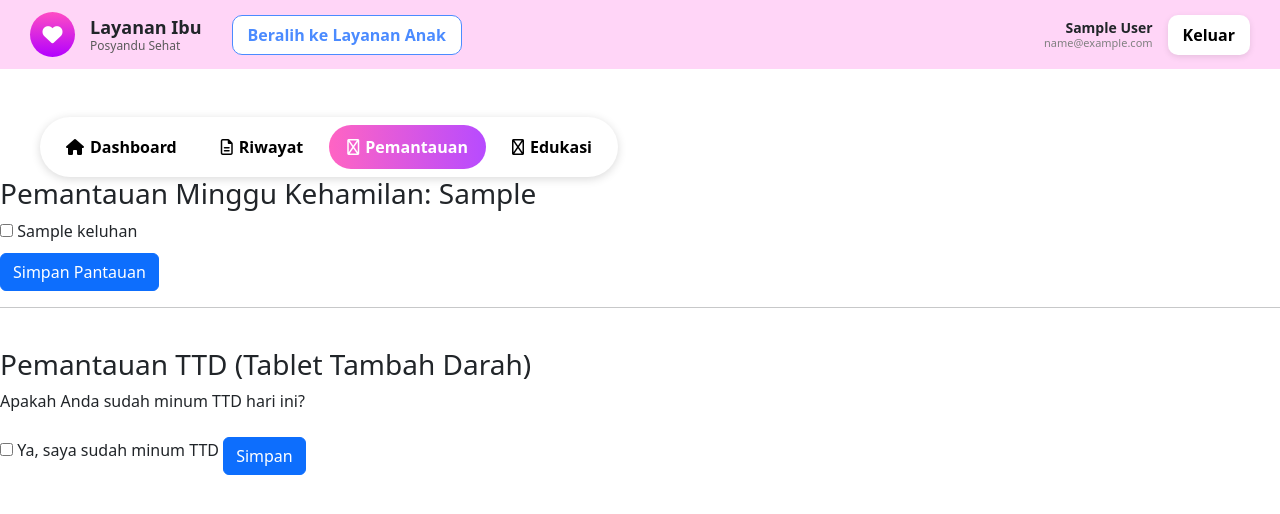
After one commit to anndyatr7/SIMBA, a PHP site: page /frontend/pemantauan-ibu.php in a window 1280 px wide. The commit adds this page. Shown: the top 514 px of the page. Run offline with PHP 8.4, Linux system fonts and the light colour scheme; the visitor is signed in with stand-in values (Sample User, id 1); tables that the repository leaves empty or names only in its code hold one stand-in row (values such as "Sample post").

Commit message:
nambahin pemantauan ibu

```diff
--- a/backend/auth.php
+++ b/backend/auth.php
@@ -2,9 +2,7 @@
 require "koneksi.php";
 session_start();
 
-// ========================================
 // LOGIN USER
-// ========================================
 if(isset($_POST['login'])){
     $nik = mysqli_real_escape_string($koneksi, $_POST['nik']);
     $password = mysqli_real_escape_string($koneksi, $_POST['password']);
@@ -31,9 +29,7 @@ if(isset($_POST['login'])){
     }
 }
 
-// ========================================
 // REGISTER USER
-// ========================================
 if(isset($_POST['regis'])){
     // PERBAIKAN: Sesuaikan dengan name di form registrasi.php
     $nama = mysqli_real_escape_string($koneksi, $_POST["nama"]);
@@ -88,9 +84,7 @@ if(isset($_POST['regis'])){
     $check->close();
 }
 
-// ========================================
 // LOGIN ADMIN
-// ========================================
 if(isset($_POST['loginAdmin'])){
     $nip = mysqli_real_escape_string($koneksi, $_POST['NIP']);
     $passwordAdmin = mysqli_real_escape_string($koneksi, $_POST['passwordAdmin']);
--- a/frontend/dashboard-ibu.php
+++ b/frontend/dashboard-ibu.php
@@ -99,6 +99,9 @@ if($riwayat_terakhir){
     </a>
     <a href="riwayat-ibu.php" class="nav-item">
         <i class="fa-regular fa-file-lines"></i> Riwayat
+    </a>
+    <a href="pemantauan-ibu.php" class="nav-item">
+        <i class="fa-regular fa-book-open"></i> Pemantauan
     </a>
     <a href="edukasi-ibu.php" class="nav-item">
         <i class="fa-regular fa-book-open"></i> Edukasi
--- a/frontend/edukasi-ibu.php
+++ b/frontend/edukasi-ibu.php
@@ -65,6 +65,10 @@ $user = mysqli_fetch_assoc($user_result);
 
     <a href="riwayat-ibu.php" class="nav-item">
         <i class="fa-regular fa-file-lines"></i> Riwayat
+    </a>
+
+    <a href="pemantauan-ibu.php" class="nav-item">
+        <i class="fa-regular fa-book-open"></i> Pemantauan
     </a>
 
     <a href="edukasi-ibu.php" class="nav-item active">
--- /dev/null
+++ b/frontend/pemantauan-ibu.php
@@ -0,0 +1,166 @@
+<?php
+session_start();
+require "../backend/koneksi.php";
+
+// Cek login
+if(!isset($_SESSION['id_user'])){
+    header("location: homepage.php");
+    exit;
+}
+
+$id_user = $_SESSION['id_user'];
+
+// Ambil data user
+$user_query = "SELECT * FROM user WHERE id_user = $id_user";
+$user_result = mysqli_query($koneksi, $user_query);
+$user = mysqli_fetch_assoc($user_result);
+
+// Ambil riwayat ibu terbaru
+$q = mysqli_query($koneksi, "
+    SELECT usia_hamil
+    FROM riwayat_ibu
+    WHERE id_user = '$id_user'
+    ORDER BY tanggal_periksa DESC
+    LIMIT 1
+");
+
+$riwayat = mysqli_fetch_assoc($q);
+?>
+
+<!DOCTYPE html>
+<html lang="en">
+<head>
+    <meta charset="UTF-8">
+    <meta name="viewport" content="width=device-width, initial-scale=1.0">
+    <title>Pemantauan</title>
+    <link href="https://cdn.jsdelivr.net/npm/bootstrap@5.3.8/dist/css/bootstrap.min.css" rel="stylesheet" integrity="sha384-sRIl4kxILFvY47J16cr9ZwB07vP4J8+LH7qKQnuqkuIAvNWLzeN8tE5YBujZqJLB" crossorigin="anonymous">
+    <script src="https://cdn.jsdelivr.net/npm/bootstrap@5.3.8/dist/js/bootstrap.bundle.min.js" integrity="sha384-FKyoEForCGlyvwx9Hj09JcYn3nv7wiPVlz7YYwJrWVcXK/BmnVDxM+D2scQbITxI" crossorigin="anonymous"></script>
+    <link rel="stylesheet" href="https://cdnjs.cloudflare.com/ajax/libs/font-awesome/6.5.0/css/all.min.css">
+    <link rel="stylesheet" href="styling/buatibu.css?v<?php echo time();?>">
+</head>
+<body>
+    <div class="navbar">
+        <div class="left">
+            <div class="logo">
+                <i class="fa-solid fa-heart"></i>
+            </div>
+
+            <div class="text">
+                <div class="title">Layanan Ibu</div>
+                <div class="subtitle">Posyandu Sehat</div>
+            </div>
+
+            <button class="switch-btn">
+                Beralih ke Layanan Anak
+            </button>
+        </div>
+
+        <div class="right">
+            <div class="profile">
+                <div class="name"><?= $user['nama_user'] ?></div>
+                <div class="email"><?= $user['email'] ?></div>
+            </div>
+
+            <button class="logout-btn">
+                Keluar
+            </button>
+        </div>
+    </div>
+    <br><br>
+
+    <div class="custom-nav">
+        <a href="dashboard-ibu.php" class="nav-item ">
+            <i class="fa-solid fa-house"></i> Dashboard
+        </a>
+
+        <a href="riwayat-ibu.php" class="nav-item">
+            <i class="fa-regular fa-file-lines"></i> Riwayat
+        </a>
+
+        <a href="pemantauan-ibu.php" class="nav-item active">
+        <i class="fa-regular fa-book-open"></i> Pemantauan
+        </a>
+
+        <a href="edukasi-ibu.php" class="nav-item">
+            <i class="fa-regular fa-book-open"></i> Edukasi
+        </a>
+    </div>
+
+    <br>
+
+    <?php
+    // Ambil keluhan dari tabel keluhan
+    $kq = mysqli_query($koneksi, "SELECT * FROM keluhan");
+    // Jika belum ada riwayat
+    if (!$riwayat) {
+        echo "<div class='alert alert-warning text-center mt-4'>
+                Silakan datang ke posyandu terlebih dahulu agar usia kehamilan dapat dicatat.
+            </div>";
+        exit;
+    }
+
+    $minggu = $riwayat['usia_hamil'];
+    ?>
+
+    <h3>Pemantauan Minggu Kehamilan: <?= $minggu ?></h3>
+
+    <form method="POST" action="simpan_pantauan.php">
+        <input type="hidden" name="minggu_ke" value="<?= $minggu ?>">
+
+        <?php while ($k = mysqli_fetch_assoc($kq)): ?>
+
+            <label style="display:block; margin-bottom:10px;">
+                <input type="checkbox" name="keluhan[]" value="<?= $k['id_keluhan'] ?>">
+                <?= $k['nama_keluhan'] ?>
+            </label>
+
+        <?php endwhile; ?>
+
+        <button type="submit" class="btn btn-primary">
+            Simpan Pantauan
+        </button>
+    </form>
+
+    <?php
+    // ambil tanggal hari ini
+    $bulan = date("m");
+    $hari  = date("d");
+
+    // cek apakah user sudah input ttd hari ini
+    $cek_ttd = mysqli_query($koneksi, "
+        SELECT * FROM pantauan_ttd
+        WHERE id_user = '$id_user' AND bulan = '$bulan' AND hari = '$hari'
+    ");
+
+    $ttd_ada = mysqli_fetch_assoc($cek_ttd);
+    ?>
+
+    <hr><br>
+
+    <h3>Pemantauan TTD (Tablet Tambah Darah)</h3>
+
+    <?php if ($ttd_ada): ?>
+
+        <div class="alert alert-success">
+            Anda sudah mengisi TTD untuk hari ini ✔
+        </div>
+
+    <?php else: ?>
+
+    <form method="POST" action="simpan_ttd.php">
+        <p>Apakah Anda sudah minum TTD hari ini?</p>
+
+        <label>
+            <input type="checkbox" name="status" value="1">
+            Ya, saya sudah minum TTD
+        </label>
+
+        <input type="hidden" name="bulan" value="<?= $bulan ?>">
+        <input type="hidden" name="hari" value="<?= $hari ?>">
+
+        <button class="btn btn-primary mt-2">Simpan</button>
+    </form>
+
+    <?php endif; ?>
+</body>
+</html>
--- a/frontend/riwayat-ibu.php
+++ b/frontend/riwayat-ibu.php
@@ -91,6 +91,10 @@ $riwayat_result = mysqli_query($koneksi, $riwayat_query);
 
     <a href="riwayat-ibu.php" class="nav-item active">
         <i class="fa-regular fa-file-lines"></i> Riwayat
+    </a>
+
+    <a href="pemantauan-ibu.php" class="nav-item">
+        <i class="fa-regular fa-book-open"></i> Pemantauan
     </a>
 
     <a href="edukasi-ibu.php" class="nav-item">
```
Also changed, not shown: backend/simpan_pantauan.php (added, +35 -0 lines), backend/tambah-riwayat.php (+14 -14 lines), frontend/admin-riwayat.php (+11 -11 lines).
